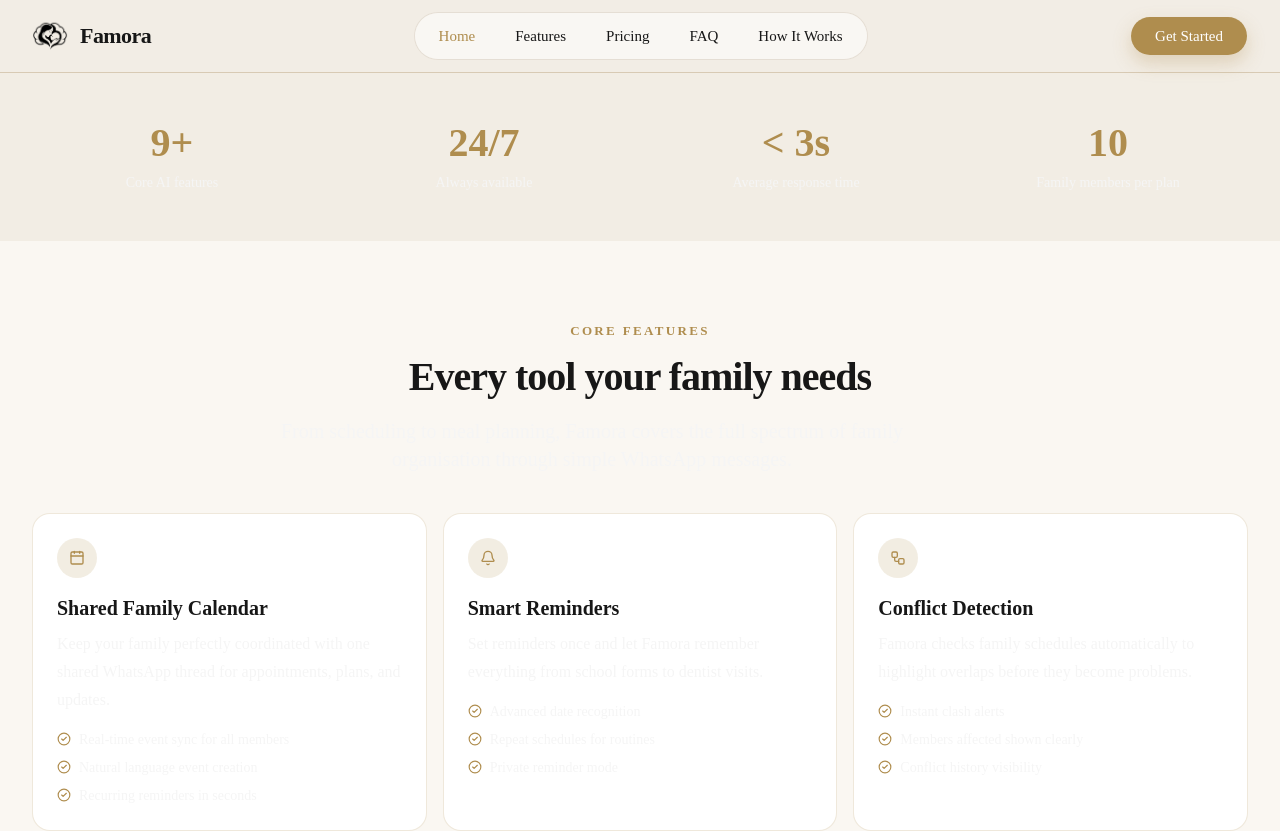
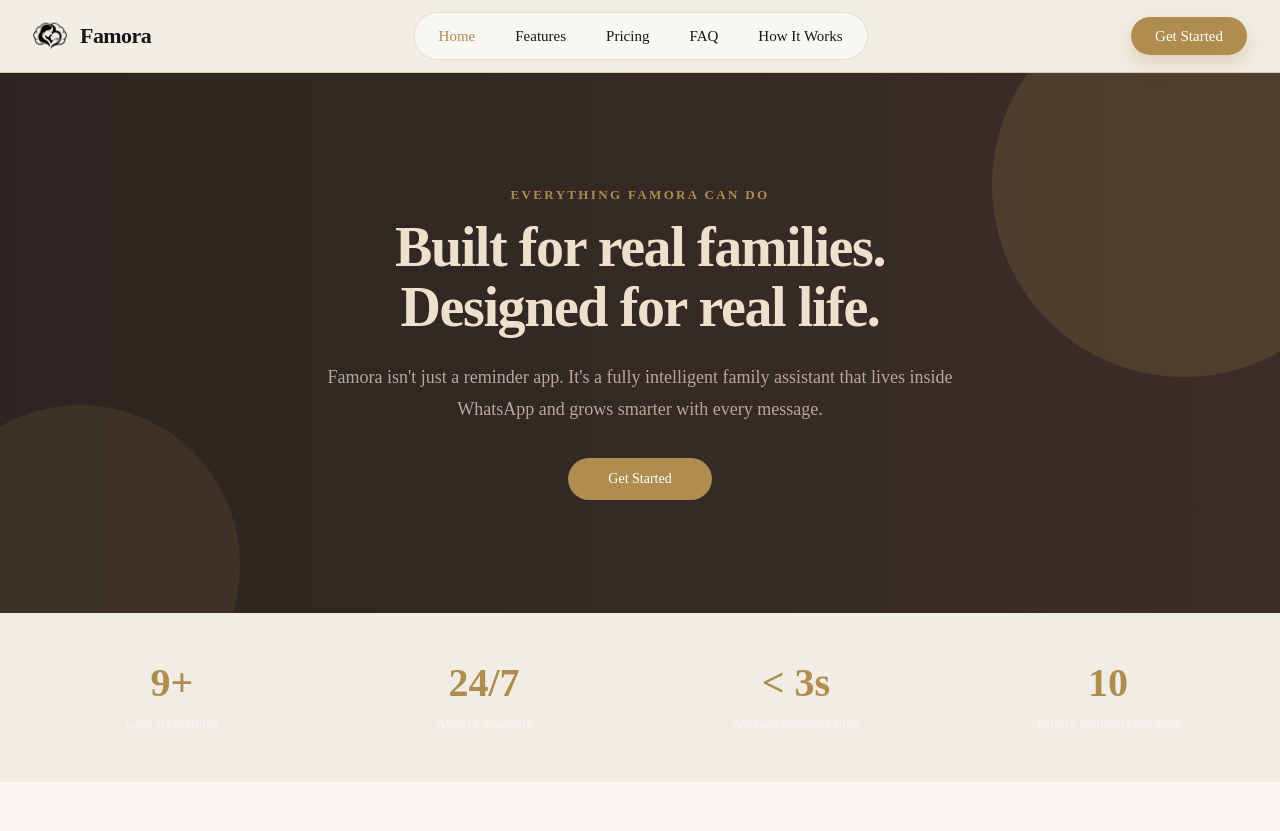
Before and after one commit to Rahul-Mallik-CSE/famora, a Next.js app: page /features in a window 1280 px wide. Shown: the top 831 px of the page. Built offline with nearby package versions, Linux system fonts and the light colour scheme.

Commit message:
Add FeaturesHeroSection component to FeaturesPage

```diff
--- a/src/app/features/page.tsx
+++ b/src/app/features/page.tsx
@@ -1,6 +1,7 @@
 /** @format */
 
 import CoreFeaturesSection from "@/components/FeaturesComponents/CoreFeaturesSection";
+import FeaturesHeroSection from "@/components/FeaturesComponents/FeaturesHeroSection";
 import HoodSection from "@/components/FeaturesComponents/HoodSection";
 import StatsSection from "@/components/FeaturesComponents/StatsSection";
 import WhatsAppSection from "@/components/FeaturesComponents/WhatsAppSection";
@@ -8,6 +9,7 @@ import WhatsAppSection from "@/components/FeaturesComponents/WhatsAppSection";
 const FeaturesPage = () => {
   return (
     <main className="w-full bg-transparent">
+      <FeaturesHeroSection />
       <StatsSection />
       <CoreFeaturesSection />
       <HoodSection />
--- /dev/null
+++ b/src/components/FeaturesComponents/FeaturesHeroSection.tsx
@@ -0,0 +1,49 @@
+/** @format */
+
+import Link from "next/link";
+import { Button } from "@/components/ui/button";
+import { MotionReveal } from "@/components/CommonComponents/MotionReveal";
+
+const FeaturesHeroSection = () => {
+  return (
+    <section className="relative isolate overflow-hidden bg-gradient bg-linear-to-r from-[#2D2521] to-[#3C2E27] py-20 text-center sm:py-24 md:py-28">
+      <div className="pointer-events-none absolute -bottom-28 -left-20 h-72 w-72 rounded-full bg-button-bg/12  sm:h-80 sm:w-80" />
+      <div className="pointer-events-none absolute -top-20 -right-24 h-72 w-72 rounded-full bg-button-bg/18  sm:h-96 sm:w-96" />
+
+      <div className="relative z-10 mx-auto flex max-w-7xl flex-col items-center px-4 sm:px-6 lg:px-8">
+        <MotionReveal>
+          <p className="mb-3 text-[11px] font-semibold tracking-[0.18em] text-button-bg uppercase sm:text-[13px]">
+            Everything Famora Can Do
+          </p>
+        </MotionReveal>
+
+        <MotionReveal delay={0.08}>
+          <h1 className="max-w-4xl text-3xl leading-[1.08] font-bold tracking-tight text-[#EDE0CC] sm:text-5xl lg:text-[56px]">
+            Built for real families.
+            <br className="hidden sm:block" />
+            Designed for real life.
+          </h1>
+        </MotionReveal>
+
+        <MotionReveal delay={0.14}>
+          <p className="mx-auto mt-6 max-w-2xl text-base leading-8 text-[#b7a998] sm:text-lg">
+            Famora isn&apos;t just a reminder app. It&apos;s a fully intelligent
+            family assistant that lives inside WhatsApp and grows smarter with
+            every message.
+          </p>
+        </MotionReveal>
+
+        <MotionReveal delay={0.2}>
+          <Button
+            asChild
+            className="mt-8 h-11 rounded-full bg-button-bg px-10 text-sm font-medium text-white hover:bg-[#9f8046]!"
+          >
+            <Link href="#core-features">Get Started</Link>
+          </Button>
+        </MotionReveal>
+      </div>
+    </section>
+  );
+};
+
+export default FeaturesHeroSection;
```
